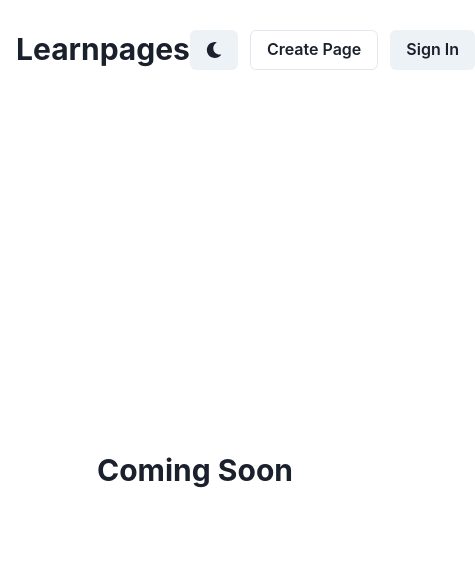
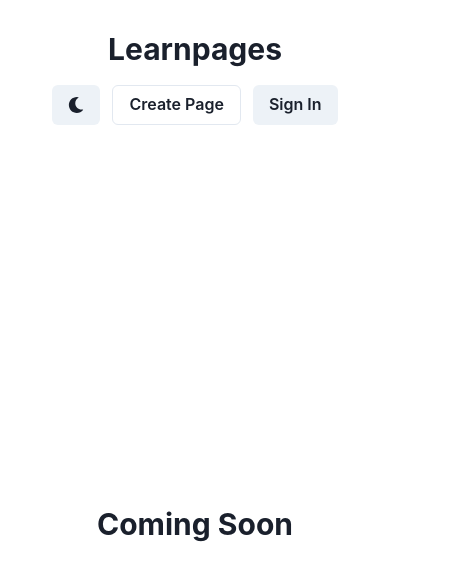
Before and after one commit to Mito9999/learnpages, a Next.js app: page /create in a window 390 px wide. Shown: the top 580 px of the page, 475 px wide, since content can reach past the window. Built offline with nearby package versions, Linux system fonts and the light colour scheme.

Commit message:
Optimize Navbar for mobile

```diff
--- a/components/Navbar.tsx
+++ b/components/Navbar.tsx
@@ -6,11 +6,11 @@ import { useColorMode } from "@chakra-ui/react";
 const Navbar = () => {
   const { colorMode, setColorMode } = useColorMode();
   return (
-    <Flex my="30px" justify="space-between">
-      <Heading>
+    <Flex my="30px" justify="space-between" direction={["column", "row"]}>
+      <Heading textAlign={["center", "initial"]}>
         <Link href="/">Learnpages</Link>
       </Heading>
-      <HStack spacing="3">
+      <HStack spacing="3" mx={["auto", "initial"]} mt={["15px", "0px"]}>
         <Button
           onClick={() => setColorMode(colorMode === "light" ? "dark" : "light")}
         >
```
